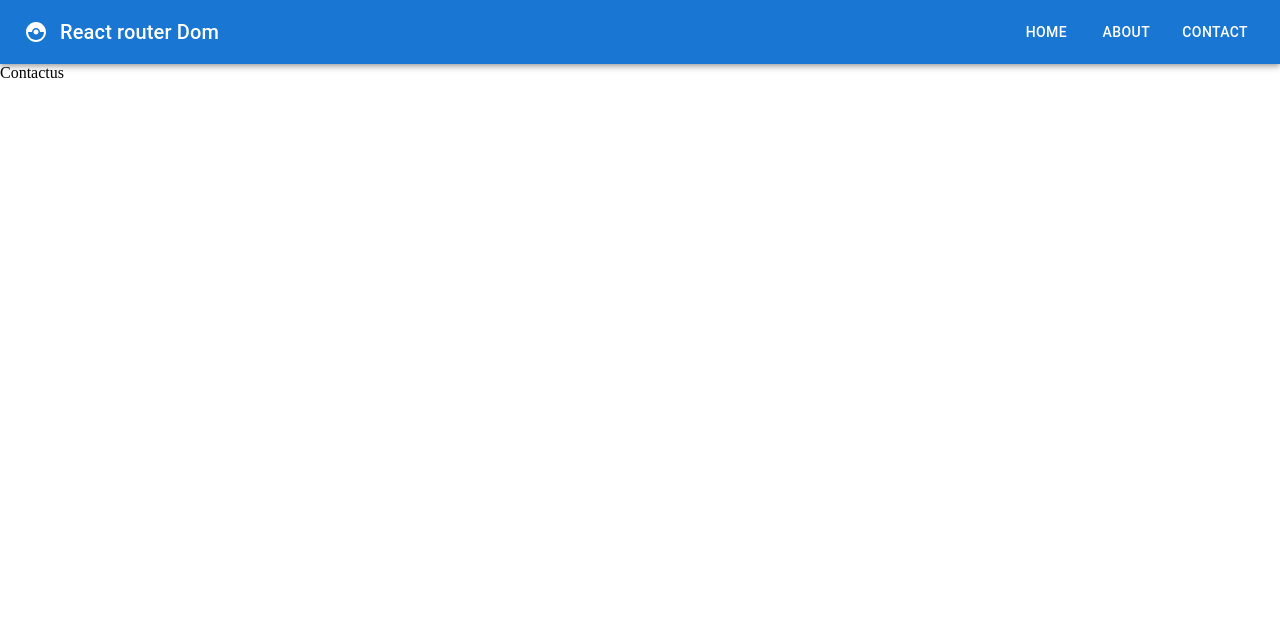
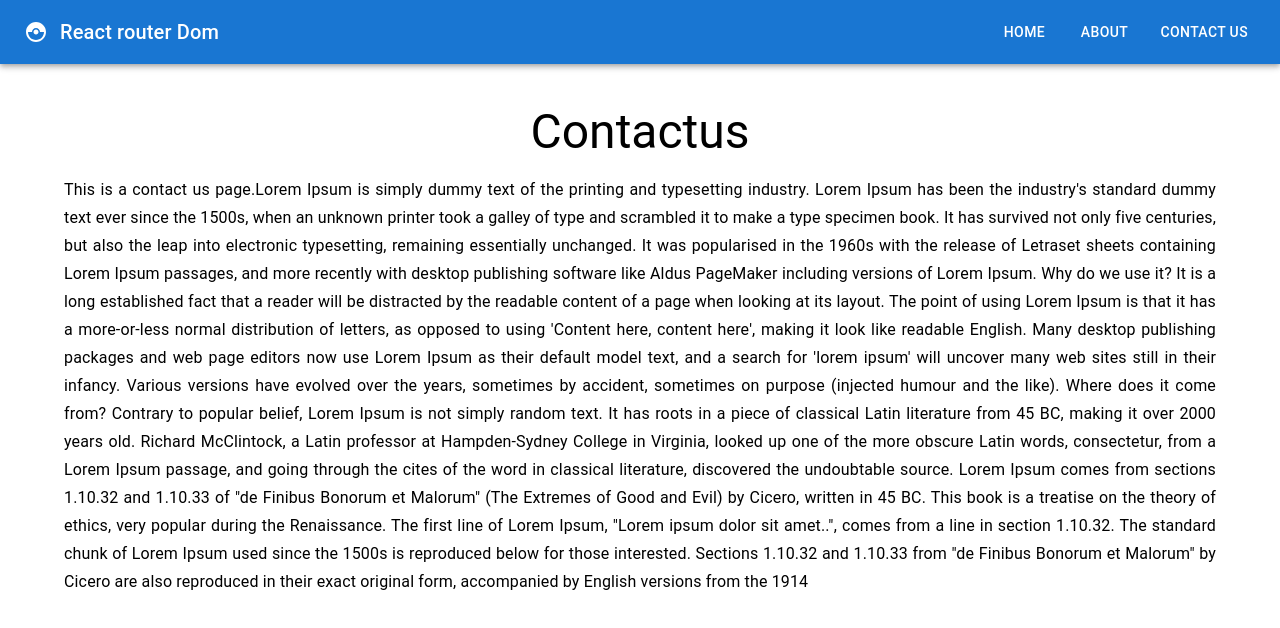
Before and after one commit to cecililu/react_project, a React (Create React App) app: page /contact in a window 1280 px wide. Shown: the top 628 px of the page. Built offline with nearby package versions, Linux system fonts and the light colour scheme.

Commit message:
navbar link working

```diff
--- a/src/App.js
+++ b/src/App.js
@@ -1,4 +1,5 @@
 import "./App.css";
+import { BrowserRouter} from 'react-router-dom'
 import { Main } from "./section/Main";
 import { NavBar } from "./section/NavBar";
 
@@ -6,6 +7,7 @@
   return (
     <div className="App">
       <div>
+        <BrowserRouter>
        <NavBar/>
         <Main/>
         {/* <ul>
@@ -22,6 +24,7 @@
         <li>
           Navigation bar is not necessary, but the routes must work well.
         </li> */}
+        </BrowserRouter>
       </div>
     </div>
   );
--- a/src/Pages/Aboutus.jsx
+++ b/src/Pages/Aboutus.jsx
@@ -1,7 +1,28 @@
+import { Box, Container, Typography } from '@mui/material'
 import React from 'react'
 
 export const Aboutus = () => {
   return (
-    <div>Aboutus</div>
+
+    <Container>
+        <Box m={2} pt={3}>
+        <Typography variant='h3' component='center' sx={{flexGrow:1}}>
+          About us
+        </Typography>
+        </Box>
+        <Typography variant='subtitle1' component='div' sx={{flexGrow:1}}  align='justify'>
+            This is a About us page    Lorem Ipsum is simply dummy text of the printing and typesetting industry. Lorem Ipsum has been the industry's standard dummy text ever since the 1500s, when an unknown printer took a galley of type and scrambled it to make a type specimen book. It has survived not only five centuries, but also the leap into electronic typesetting, remaining essentially unchanged. It was popularised in the 1960s with the release of Letraset sheets containing Lorem Ipsum passages, and more recently with desktop publishing software like Aldus PageMaker including versions of Lorem Ipsum.
+
+            Why do we use it?
+            It is a long established fact that a reader will be distracted by the readable content of a page when looking at its layout. The point of using Lorem Ipsum is that it has a more-or-less normal distribution of letters, as opposed to using 'Content here, content here', making it look like readable English. Many desktop publishing packages and web page editors now use Lorem Ipsum as their default model text, and a search for 'lorem ipsum' will uncover many web sites still in their infancy. Various versions have evolved over the years, sometimes by accident, sometimes on purpose (injected humour and the like).
+
+
+            Where does it come from?
+            Contrary to popular belief, Lorem Ipsum is not simply random text. It has roots in a piece of classical Latin literature from 45 BC, making it over 2000 years old. Richard McClintock, a Latin professor at Hampden-Sydney College in Virginia, looked up one of the more obscure Latin words, consectetur, from a Lorem Ipsum passage, and going through the cites of the word in classical literature, discovered the undoubtable source. Lorem Ipsum comes from sections 1.10.32 and 1.10.33 of "de Finibus Bonorum et Malorum" (The Extremes of Good and Evil) by Cicero, written in 45 BC. This book is a treatise on the theory of ethics, very popular during the Renaissance. The first line of Lorem Ipsum, "Lorem ipsum dolor sit amet..", comes from a line in section 1.10.32.
+
+            The standard chunk of Lorem Ipsum used since the 1500s is reproduced below for those interested. Sections 1.10.32 and 1.10.33 from "de Finibus Bonorum et Malorum" by Cicero are also reproduced in their exact original form, accompanied by English versions from the 1914
+        </Typography>
+    </Container>
+
   )
 }
--- a/src/Pages/Contactus.jsx
+++ b/src/Pages/Contactus.jsx
@@ -1,7 +1,27 @@
+import { Box, Container, Typography } from '@mui/material'
 import React from 'react'
 
 export const Contactus = () => {
   return (
-    <div>Contactus</div>
+    <Container>
+        <Box m={2} pt={3}>
+        <Typography variant='h3' component='center' sx={{flexGrow:1}}>
+          Contactus
+        </Typography>
+        </Box>
+        <Typography variant='subtitle1' component='div' sx={{flexGrow:1}} align='justify'>
+            This is a contact us page.Lorem Ipsum is simply dummy text of the printing and typesetting industry. Lorem Ipsum has been the industry's standard dummy text ever since the 1500s, when an unknown printer took a galley of type and scrambled it to make a type specimen book. It has survived not only five centuries, but also the leap into electronic typesetting, remaining essentially unchanged. It was popularised in the 1960s with the release of Letraset sheets containing Lorem Ipsum passages, and more recently with desktop publishing software like Aldus PageMaker including versions of Lorem Ipsum.
+
+            Why do we use it?
+            It is a long established fact that a reader will be distracted by the readable content of a page when looking at its layout. The point of using Lorem Ipsum is that it has a more-or-less normal distribution of letters, as opposed to using 'Content here, content here', making it look like readable English. Many desktop publishing packages and web page editors now use Lorem Ipsum as their default model text, and a search for 'lorem ipsum' will uncover many web sites still in their infancy. Various versions have evolved over the years, sometimes by accident, sometimes on purpose (injected humour and the like).
+
+
+            Where does it come from?
+            Contrary to popular belief, Lorem Ipsum is not simply random text. It has roots in a piece of classical Latin literature from 45 BC, making it over 2000 years old. Richard McClintock, a Latin professor at Hampden-Sydney College in Virginia, looked up one of the more obscure Latin words, consectetur, from a Lorem Ipsum passage, and going through the cites of the word in classical literature, discovered the undoubtable source. Lorem Ipsum comes from sections 1.10.32 and 1.10.33 of "de Finibus Bonorum et Malorum" (The Extremes of Good and Evil) by Cicero, written in 45 BC. This book is a treatise on the theory of ethics, very popular during the Renaissance. The first line of Lorem Ipsum, "Lorem ipsum dolor sit amet..", comes from a line in section 1.10.32.
+
+            The standard chunk of Lorem Ipsum used since the 1500s is reproduced below for those interested. Sections 1.10.32 and 1.10.33 from "de Finibus Bonorum et Malorum" by Cicero are also reproduced in their exact original form, accompanied by English versions from the 1914
+        </Typography>
+    </Container>
+
   )
 }
--- a/src/Pages/Home.jsx
+++ b/src/Pages/Home.jsx
@@ -1,7 +1,27 @@
+import { Box,Container, Typography } from '@mui/material'
 import React from 'react'
 
 export const Home = () => {
   return (
-    <div>Home</div>
+    <Container>
+        <Box m={2} pt={3}>
+        <Typography variant='h3' component='center' sx={{flexGrow:1}}>
+         Home
+        </Typography>
+        </Box>
+        <Typography variant='subtitle1' component='div' sx={{flexGrow:1}}  align='justify'>
+                    This is my home page.Lorem Ipsum is simply dummy text of the printing and typesetting industry. Lorem Ipsum has been the industry's standard dummy text ever since the 1500s, when an unknown printer took a galley of type and scrambled it to make a type specimen book. It has survived not only five centuries, but also the leap into electronic typesetting, remaining essentially unchanged. It was popularised in the 1960s with the release of Letraset sheets containing Lorem Ipsum passages, and more recently with desktop publishing software like Aldus PageMaker including versions of Lorem Ipsum.
+
+            Why do we use it?
+            It is a long established fact that a reader will be distracted by the readable content of a page when looking at its layout. The point of using Lorem Ipsum is that it has a more-or-less normal distribution of letters, as opposed to using 'Content here, content here', making it look like readable English. Many desktop publishing packages and web page editors now use Lorem Ipsum as their default model text, and a search for 'lorem ipsum' will uncover many web sites still in their infancy. Various versions have evolved over the years, sometimes by accident, sometimes on purpose (injected humour and the like).
+
+
+            Where does it come from?
+            Contrary to popular belief, Lorem Ipsum is not simply random text. It has roots in a piece of classical Latin literature from 45 BC, making it over 2000 years old. Richard McClintock, a Latin professor at Hampden-Sydney College in Virginia, looked up one of the more obscure Latin words, consectetur, from a Lorem Ipsum passage, and going through the cites of the word in classical literature, discovered the undoubtable source. Lorem Ipsum comes from sections 1.10.32 and 1.10.33 of "de Finibus Bonorum et Malorum" (The Extremes of Good and Evil) by Cicero, written in 45 BC. This book is a treatise on the theory of ethics, very popular during the Renaissance. The first line of Lorem Ipsum, "Lorem ipsum dolor sit amet..", comes from a line in section 1.10.32.
+
+            The standard chunk of Lorem Ipsum used since the 1500s is reproduced below for those interested. Sections 1.10.32 and 1.10.33 from "de Finibus Bonorum et Malorum" by Cicero are also reproduced in their exact original form, accompanied by English versions from the 1914
+        </Typography>
+    </Container>
+
   )
 }
--- a/src/section/Main.js
+++ b/src/section/Main.js
@@ -1,18 +1,18 @@
 import React from 'react'
-import { BrowserRouter,Route,Routes } from 'react-router-dom'
+import {Route,Routes } from 'react-router-dom'
 import { Aboutus } from '../Pages/Aboutus'
 import { Contactus } from '../Pages/Contactus'
 import { Home } from '../Pages/Home'
 export const Main = () => {
   return (
     <>
-    <BrowserRouter>
+
      <Routes>
        <Route path="/" element={<Home/>} />
        <Route path="contact" element={<Contactus/>} />
        <Route path="about" element={<Aboutus/>}/>
      </Routes>
-    </BrowserRouter>
+
     </>
   )
 }
--- a/src/section/NavBar.js
+++ b/src/section/NavBar.js
@@ -1,9 +1,11 @@
 import { CatchingPokemon} from "@mui/icons-material"
 import {AppBar, Toolbar,IconButton,Typography, Stack, Button} from "@mui/material"
+import {Link} from "react-router-dom"
 import React from 'react'
 
 export const NavBar = () => {
   return (
+
     <AppBar position='static'>
       <Toolbar>
          <IconButton size="large" edge="start" color='inherit' aria-label="logo">
@@ -14,9 +16,16 @@
           React router Dom
          </Typography>
          <Stack direction='row' spacing={2}>
-            <Button color='inherit'>Home</Button>
-            <Button color='inherit'>About</Button>
-            <Button color='inherit'>Contact</Button>
+
+            <Button color='inherit'>
+            <Link to="/" style={{textDecoration:'none',color:'white'}}>Home</Link>
+              </Button>
+            <Button color='inherit'>
+             <Link to="about" style={{textDecoration:'none' ,color:'white'}}>About</Link>
+              </Button>
+            <Button color='inherit'>
+            <Link to="/" style={{textDecoration:'none',color:'white'}} >Contact us</Link>
+            </Button>
          </Stack>
       </Toolbar>
     </AppBar>
```
